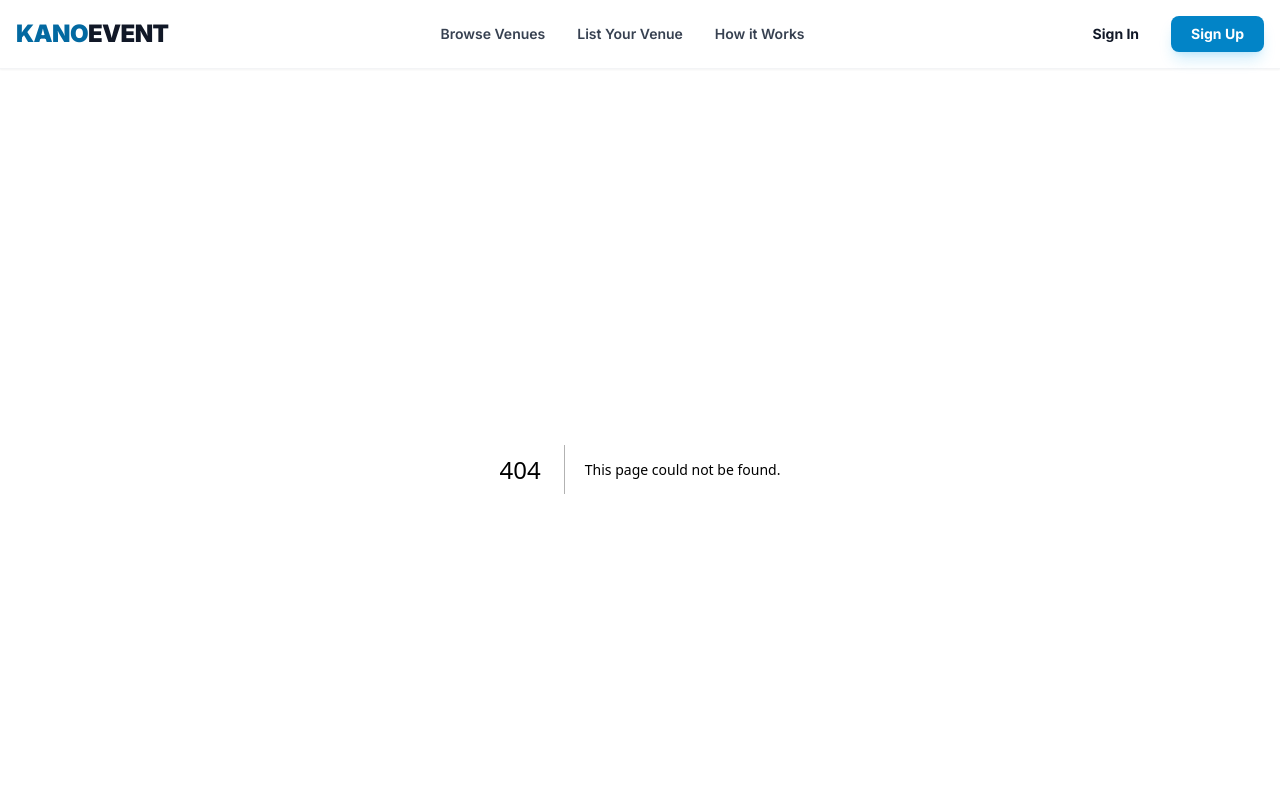
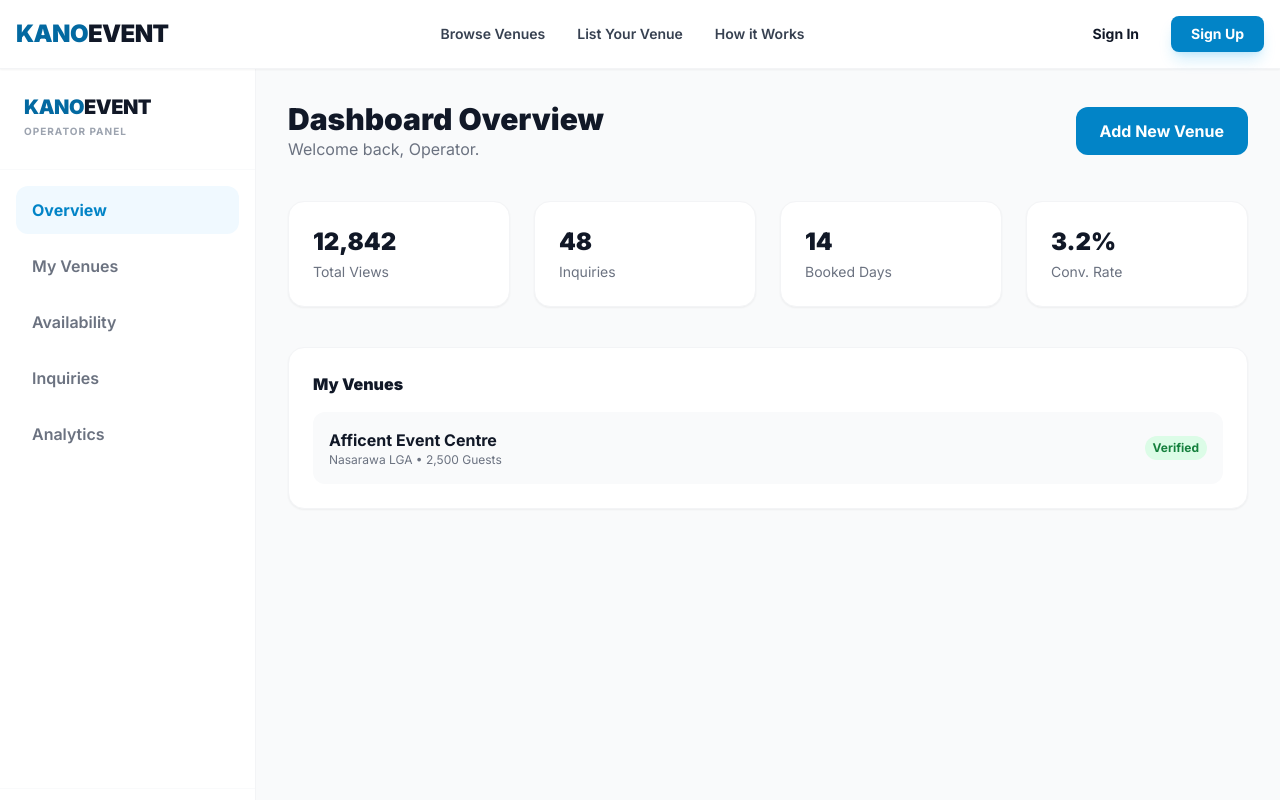
Before and after one commit to Abdullahgz440/kano-event, a Next.js app: page /dashboard in a window 1280 px wide. Before the commit this address had no page. Shown: the top 800 px of the page. Built offline with nearby package versions, Linux system fonts and the light colour scheme.

Commit message:
Create page.tsx

```diff
--- /dev/null
+++ b/src/app/dashboard/page.tsx
@@ -0,0 +1,42 @@
+import React from 'react';
+
+const stats = [
+  { label: 'Total Views', value: '12,842' },
+  { label: 'Inquiries', value: '48' },
+  { label: 'Booked Days', value: '14' },
+  { label: 'Conv. Rate', value: '3.2%' },
+];
+
+export default function DashboardPage() {
+  return (
+    <div>
+      <div className="flex justify-between items-center mb-10">
+        <div>
+          <h1 className="text-3xl font-black text-gray-900">Dashboard Overview</h1>
+          <p className="text-gray-500">Welcome back, Operator.</p>
+        </div>
+        <button className="flex items-center gap-2 bg-brand-600 text-white px-6 py-3 rounded-xl font-bold hover:bg-brand-700">
+          Add New Venue
+        </button>
+      </div>
+      <div className="grid grid-cols-1 md:grid-cols-2 lg:grid-cols-4 gap-6 mb-10">
+        {stats.map((stat) => (
+          <div key={stat.label} className="bg-white p-6 rounded-2xl border border-gray-100 shadow-sm">
+            <div className="text-2xl font-black text-gray-900 mb-1">{stat.value}</div>
+            <div className="text-sm text-gray-500">{stat.label}</div>
+          </div>
+        ))}
+      </div>
+      <div className="bg-white rounded-2xl border border-gray-100 shadow-sm p-6">
+        <h2 className="font-black text-gray-900 mb-4">My Venues</h2>
+        <div className="flex items-center gap-4 bg-gray-50 p-4 rounded-xl">
+          <div className="flex-1">
+            <div className="font-bold text-gray-900">Afficent Event Centre</div>
+            <div className="text-xs text-gray-500">Nasarawa LGA &bull; 2,500 Guests</div>
+          </div>
+          <span className="bg-green-100 text-green-700 text-xs font-bold px-2 py-1 rounded-full">Verified</span>
+        </div>
+      </div>
+    </div>
+  );
+}
```
